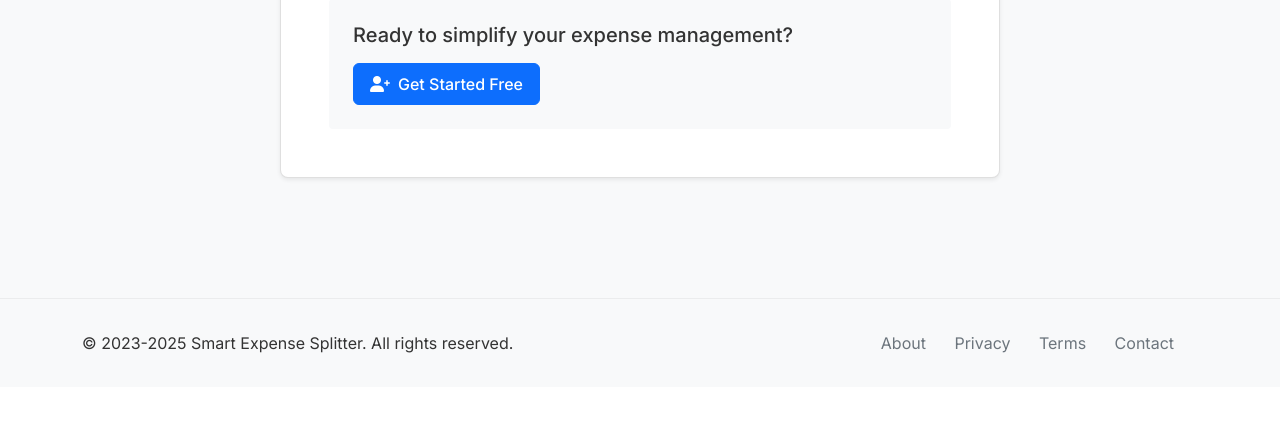
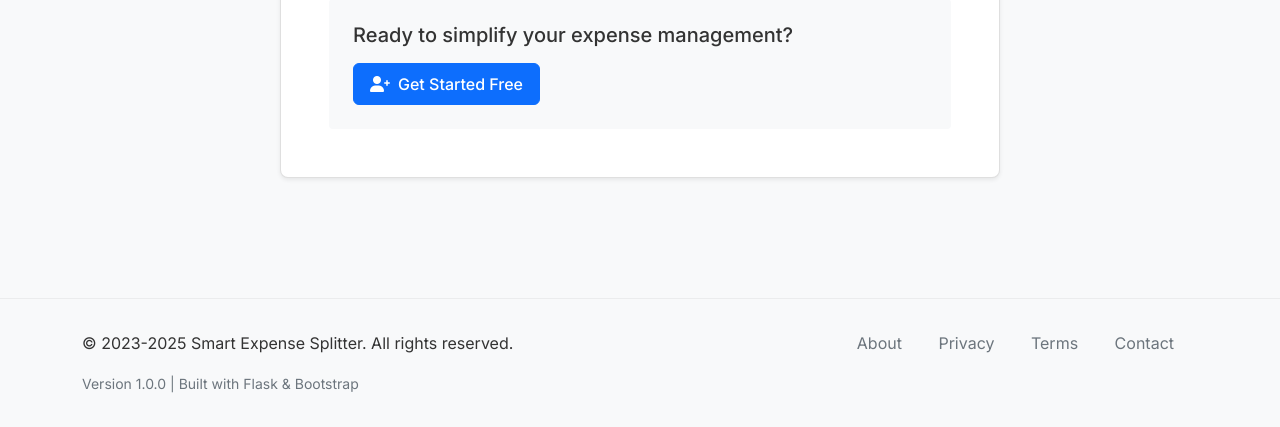
Before and after one commit to dhanu53421/Smart-Expense-Splitter, a Flask app: page /about in a window 1280 px wide. Shown: the part 1500-1927 px from the top of the page. Before the commit the page ends 1853 px from the top, so only its background shows below. Run offline with Flask 3, Linux system fonts and the light colour scheme.

Commit message:
Update layout.html with recent changes

```diff
--- a/Smart Expense Tracker/templates/layout.html
+++ b/Smart Expense Tracker/templates/layout.html
@@ -74,17 +74,50 @@
     </main>
 
     <!-- Footer -->
-    <footer class="footer" role="contentinfo">
+    <footer class="footer" role="contentinfo" aria-label="Site footer">
         <div class="container">
             <div class="row">
-                <div class="col-md-6">
+                <!-- Copyright Section -->
+                <div class="col-md-6" role="region" aria-labelledby="copyright-heading">
+                    <h2 id="copyright-heading" class="visually-hidden">Copyright Information</h2>
                     <p class="mb-0" itemprop="copyrightNotice">&copy; 2023-2025 Smart Expense Splitter. All rights reserved.</p>
                 </div>
-                <div class="col-md-6 text-md-end footer-links" aria-label="Footer Navigation">
-                    <a href="#" aria-label="About Us">About</a>
-                    <a href="#" aria-label="Privacy Policy">Privacy</a>
-                    <a href="#" aria-label="Terms of Service">Terms</a>
-                    <a href="#" aria-label="Contact Us">Contact</a>
+
+                <!-- Footer Navigation Section -->
+                <div class="col-md-6 text-md-end" role="region" aria-labelledby="footer-nav-heading">
+                    <h2 id="footer-nav-heading" class="visually-hidden">Footer Navigation</h2>
+                    <nav class="footer-links" aria-label="Legal and company information">
+                        <ul class="list-inline mb-0" role="list">
+                            <li class="list-inline-item" role="listitem">
+                                <a href="{{ url_for('about') }}" aria-label="Learn more about Smart Expense Splitter company and mission"
+                                   class="text-decoration-none" rel="noopener noreferrer">About</a>
+                            </li>
+                            <li class="list-inline-item" role="listitem">
+                                <a href="{{ url_for('privacy') }}" aria-label="Read our privacy policy and data protection practices"
+                                   class="text-decoration-none" rel="noopener noreferrer">Privacy</a>
+                            </li>
+                            <li class="list-inline-item" role="listitem">
+                                <a href="{{ url_for('terms') }}" aria-label="Review our terms of service and usage agreements"
+                                   class="text-decoration-none" rel="noopener noreferrer">Terms</a>
+                            </li>
+                            <li class="list-inline-item" role="listitem">
+                                <a href="{{ url_for('contact') }}" aria-label="Contact Smart Expense Splitter support team"
+                                   class="text-decoration-none" rel="noopener noreferrer">Contact</a>
+                            </li>
+                        </ul>
+                    </nav>
+                </div>
+            </div>
+
+            <!-- Additional Footer Information -->
+            <div class="row mt-3" role="region" aria-labelledby="footer-info-heading">
+                <h2 id="footer-info-heading" class="visually-hidden">Additional Footer Information</h2>
+                <div class="col-12">
+                    <div class="footer-info text-center text-md-start" aria-label="Application version and technical information">
+                        <small class="text-muted" itemprop="version" aria-label="Application version 1.0.0">
+                            Version 1.0.0 | Built with Flask & Bootstrap
+                        </small>
+                    </div>
                 </div>
             </div>
         </div>
```
